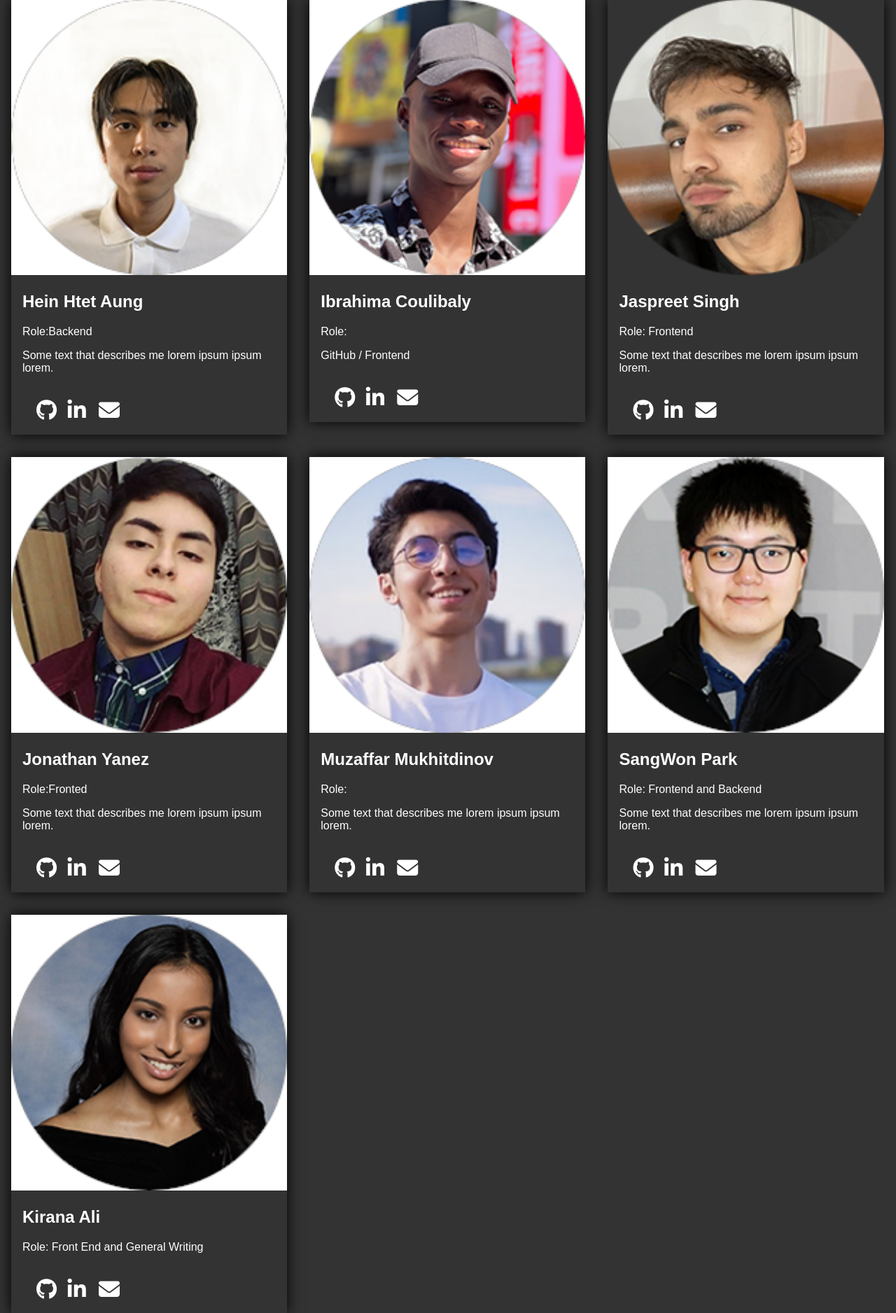
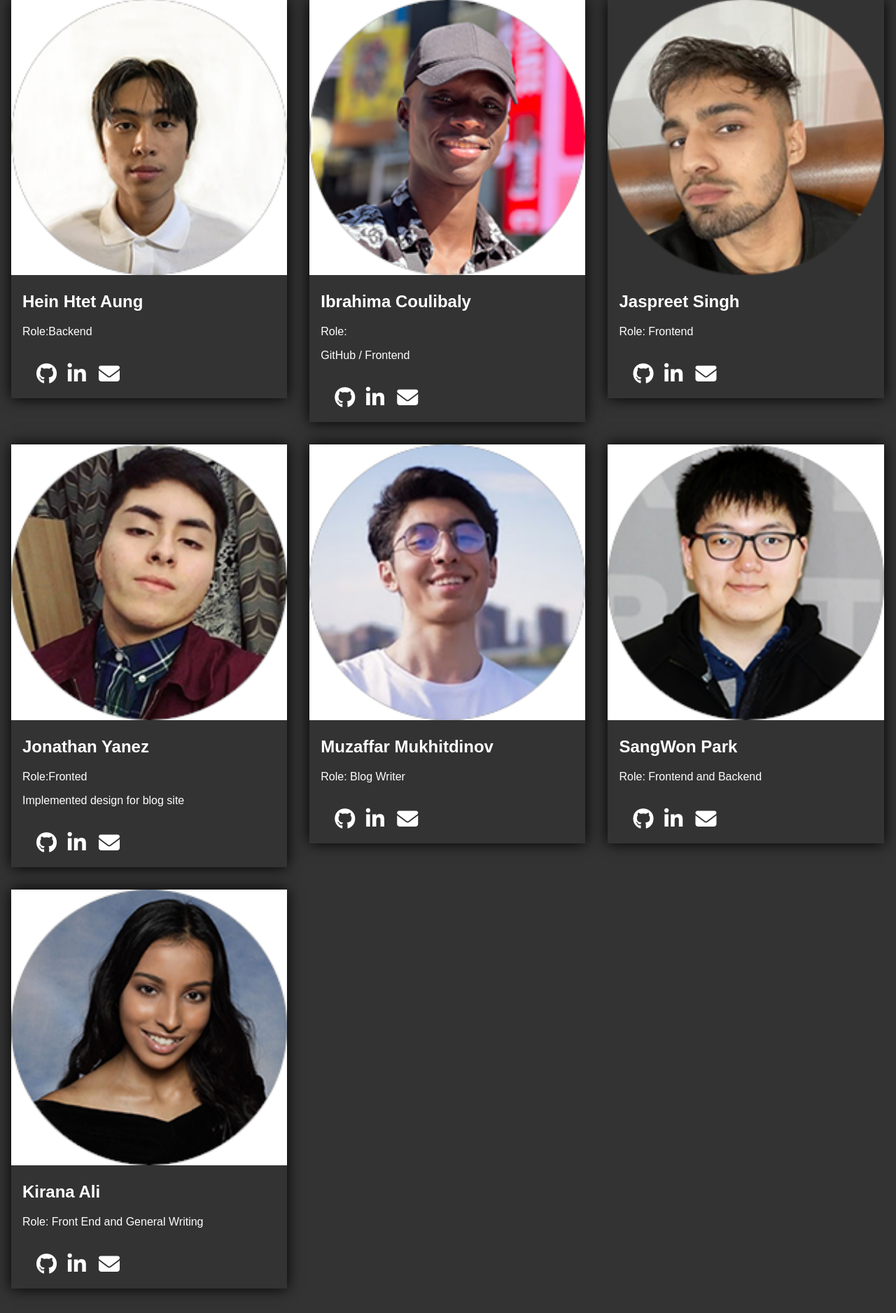
Before and after one commit to ChristopherThorne714/John-Jay-TTP2022-Blog, a Django app: page /about/ in a window 1280 px wide. Shown: the part 1685-3561 px from the top of the page at 70% size. Run offline with Django 3.2, Linux system fonts and the light colour scheme; some libraries are stand-ins or nearby versions.

Commit message:
ubdated about

```diff
--- a/blog/blog_app/templates/blog_app/about.html
+++ b/blog/blog_app/templates/blog_app/about.html
@@ -134,7 +134,7 @@
         <div class="container">
           <h2><b>Hein Htet Aung</b></h2>
           <p class="title">Role:Backend</p>
-          <p>Some text that describes me lorem ipsum ipsum lorem.</p>
+          <p></p>
 
           <!-- Author: Asia G
           Input: Click
@@ -173,14 +173,14 @@
         <div class="container">
           <h2><b>Jaspreet Singh</b></h2>
           <p class="title">Role: Frontend</p>
-          <p>Some text that describes me lorem ipsum ipsum lorem.</p>
+          <p></p>
 
           <!-- Author: Asia G
           Input: Click
           Output: Adds icone for GitHub, Email and LinkedIn-->
           <a href="https://github.com/Jas424" class="fab fa-github"></a>
           <a href="https://www.linkedin.com/in/jaspreet-singh-3a4203227" class="fab fa-linkedin"></a>
-          <a href="#" class="fas fa-envelope"></a>
+          <a href="mailto: jonathanyanez02@gmail.com" class="fas fa-envelope"></a>
           <!--FIXME: Add Sang's email code here-->
       </div>
     </div>
@@ -194,7 +194,7 @@
       <div class="container">
         <h2><b>Jonathan Yanez</b></h2>
         <p class="title">Role:Fronted</p>
-        <p>Some text that describes me lorem ipsum ipsum lorem.</p>
+        <p>Implemented design for blog site</p>
 
           <!-- Author: Asia G
           Input: Click
@@ -212,8 +212,8 @@
       <img src="/static/muzzaffar.png" alt="Muzaffar" style="width:100%">
       <div class="container">
           <h2><b>Muzaffar Mukhitdinov</b></h2>
-          <p class="title">Role:</p>
-          <p>Some text that describes me lorem ipsum ipsum lorem.</p>
+          <p class="title">Role: Blog Writer</p>
+          <p></p>
 
           <!-- Author: Asia G
           Input: Click
@@ -233,7 +233,7 @@
         <div class="container">
           <h2><b>SangWon Park</b></h2>
           <p class="title">Role: Frontend and Backend</p>
-          <p>Some text that describes me lorem ipsum ipsum lorem.</p>
+          <p></p>
 
           <!-- Author: Asia G
           Input: Click
```
